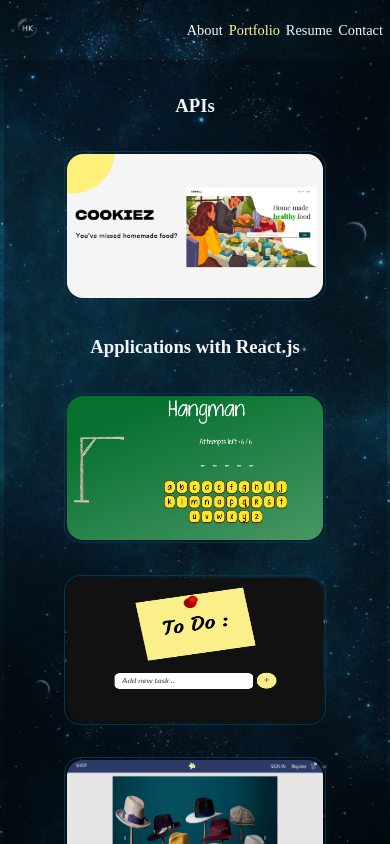
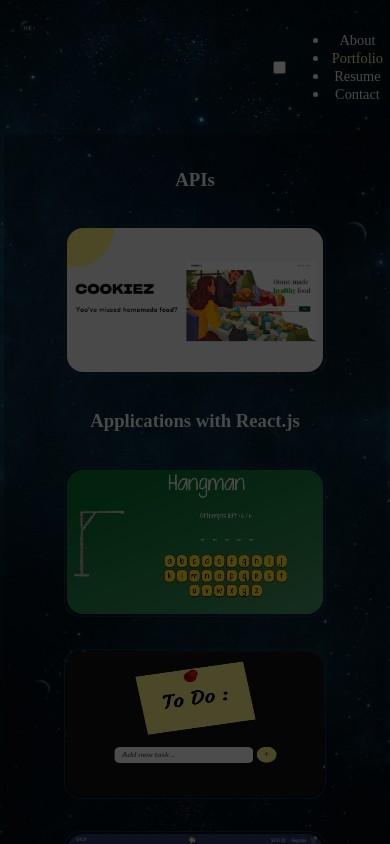
Before and after one commit to halakhellow/portfolio, a React (Create React App) app: page /portfolio/work in a window 390 px wide. Shown: the top 844 px of the page. Built offline with nearby package versions, Linux system fonts and the light colour scheme; a web font is replaced by a local one.

Commit message:
edit header to be as a hamburger menu to be displayed for smaller screens

```diff
--- a/src/components/Header/Header.js
+++ b/src/components/Header/Header.js
@@ -15,18 +15,33 @@ let Header = ({ home }) => {
         ""
       ) : (
         <div className="header-sections">
+          <input id="menu-toggle" type="checkbox" />
+          <label className="menu-button-container" htmlFor="menu-toggle">
+            <div className="menu-button"></div>
+          </label>
+          <div className="dark-bg"></div>
+          <ul className="menu">
+            <li>
               <NavLink to="/portfolio/about" activeClassName="active">
                 About
               </NavLink>
+            </li>
+            <li>
               <NavLink to="/portfolio/work" activeClassName="active">
                 Portfolio
               </NavLink>
+            </li>
+            <li>
               <NavLink to="/portfolio/resume" activeClassName="active">
                 Resume
               </NavLink>
+            </li>
+            <li>
               <NavLink to="/portfolio/contact" activeClassName="active">
                 Contact
               </NavLink>
+            </li>
+          </ul>
         </div>
       )}
     </div>
```
Lines whose indentation alone changed are shown as unchanged.
